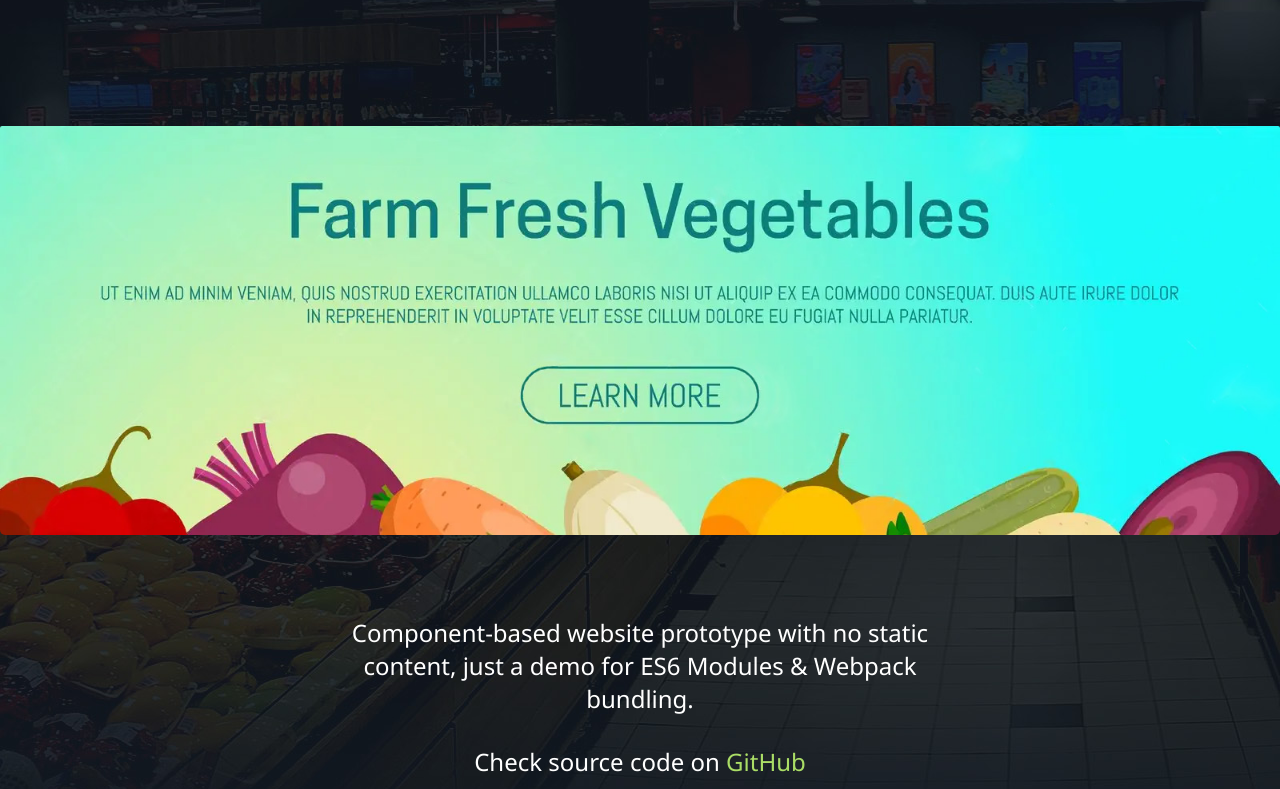
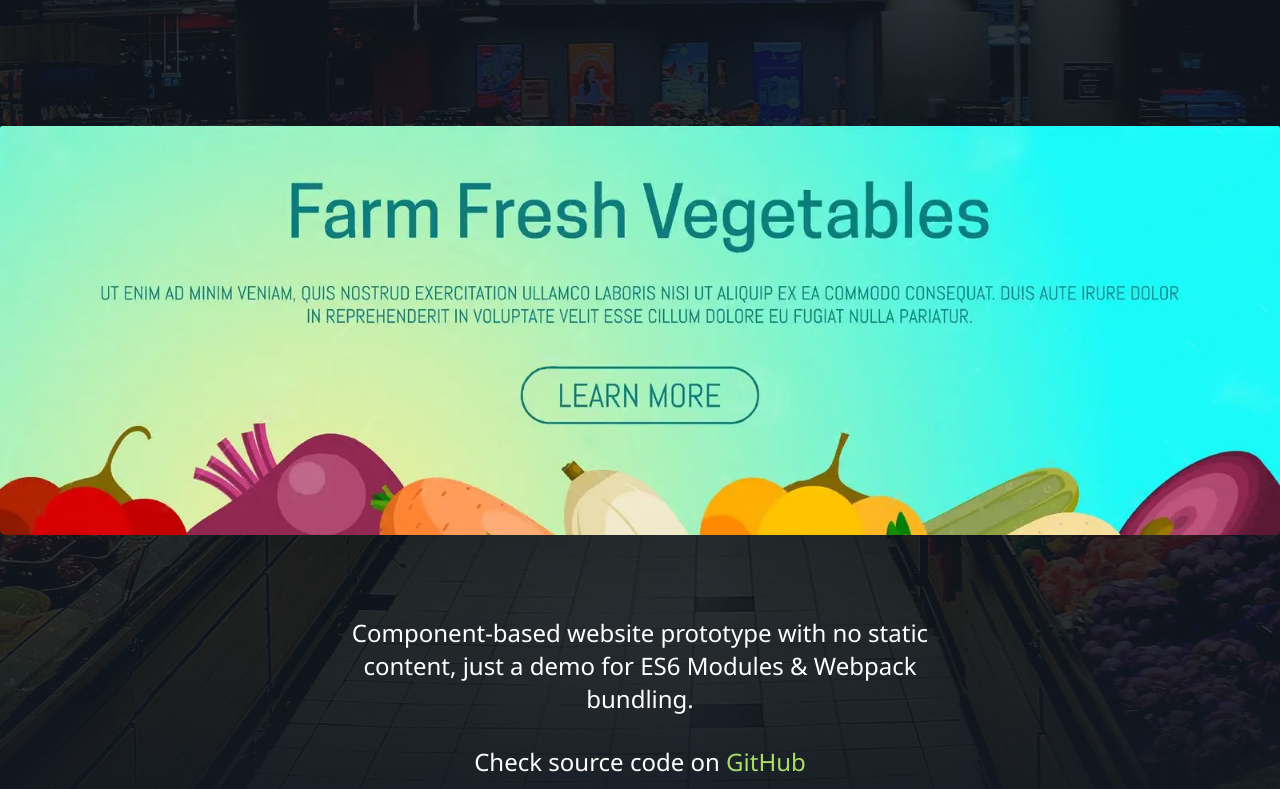
Before and after one commit to H-Gospodinov/TheOdinProject_-_JavaScript, a website built with webpack: page ESM_Webpack/src/html.html in a window 1280 px wide. Shown: the part 174-963 px from the top of the page. Built offline with nearby package versions, Linux system fonts and the light colour scheme.

Commit message:
ESM & Webpack demo: fix background appearance
Fix a problem with background image appearance
introduced with the latest changes.

```diff
--- a/ESM_Webpack/src/styles.css
+++ b/ESM_Webpack/src/styles.css
@@ -30,10 +30,14 @@ html {
 body {
     width: 100%;
     overflow-x: hidden;
-    background: #121922 no-repeat;
+    background-color: #121922;
+    font-family: 'segoe ui',
+    ubuntu, helvetica, sans-serif;
+    color: #fff;
+}
+body > div {
     background-position: center top;
-    font-family: 'segoe ui', ubuntu, helvetica, sans-serif;
-    color: #fff;
+    background-repeat: no-repeat;
 }
 .container {
     display: flex;
```
Also changed, not shown: ESM_Webpack/dist/f6fcb7ba3b3cc241ed26.css, ESM_Webpack/dist/index.html.
